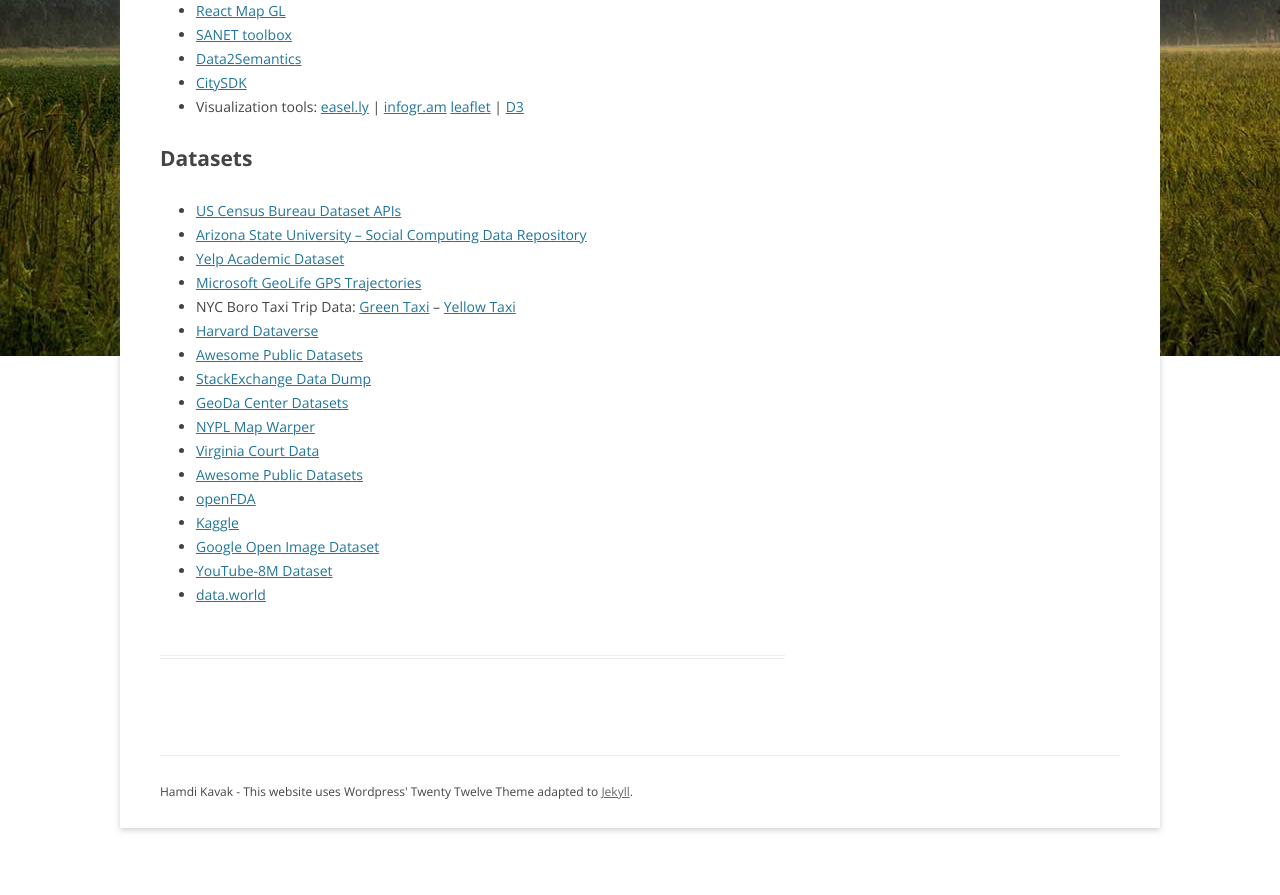
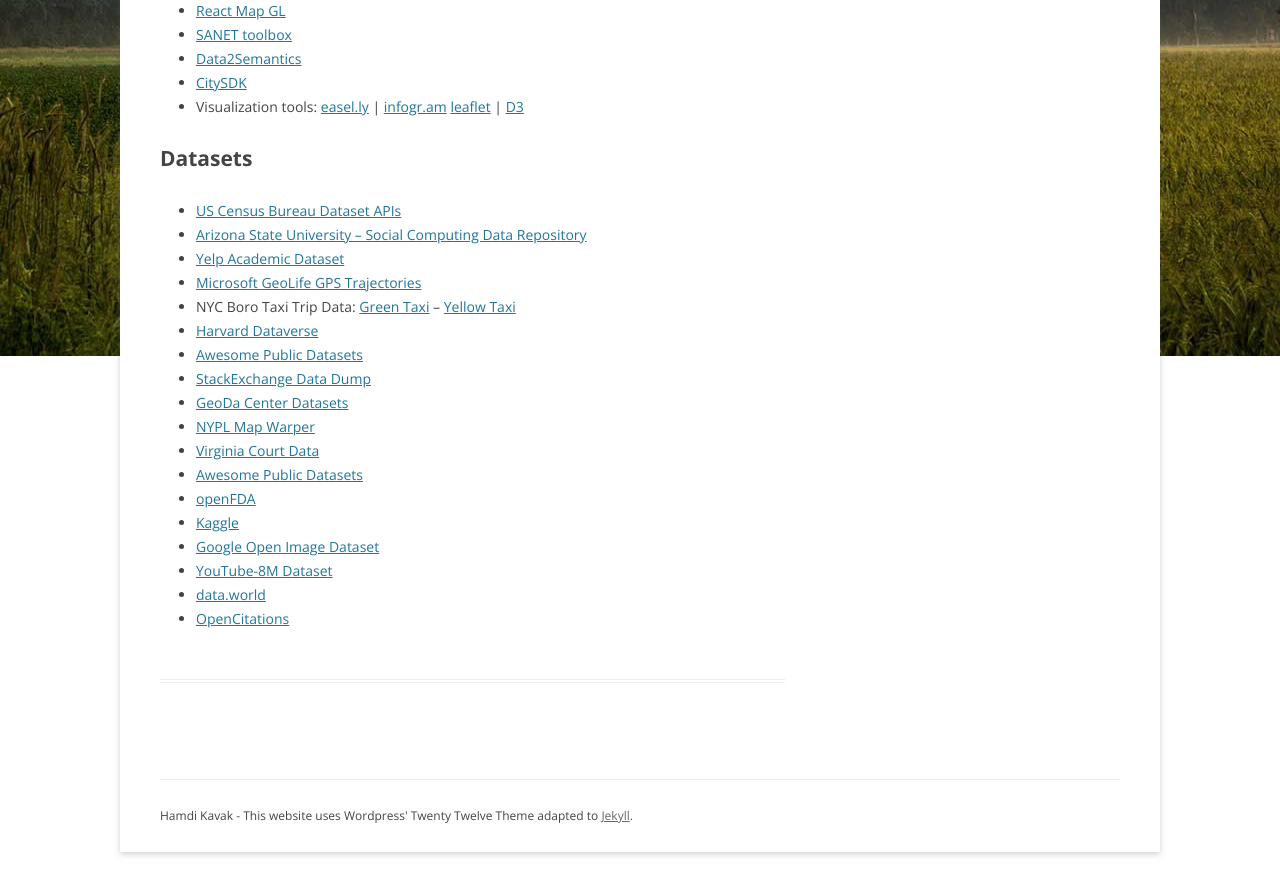
Before and after one commit to hamdikavak/hamdikavak.github.io, a Jekyll site: the page built from datasets/index.html, in a window 1280 px wide and 900 px high, scrolled down 662 px. Shown: the top 895 px of the window. Built offline with Jekyll 4.4.1, drawn with Linux system fonts in a browser that asks for light colours; nearby versions of some CDN libraries; library files that are not in the unit come from our copies.

Commit message:
Update index.html
Added a link to the OpenCitations project.

```diff
--- a/datasets/index.html
+++ b/datasets/index.html
@@ -54,4 +54,6 @@
 	<li><a href="https://research.googleblog.com/2016/09/introducing-open-images-dataset.html">Google Open Image Dataset</a></li>
 	<li><a href="https://research.google.com/youtube8m/index.html">YouTube-8M Dataset</a></li>
 	<li><a href="https://data.world">data.world</a></li>
+	<li><a href="http://opencitations.net">OpenCitations</a></li>
+
 </ul>
```
